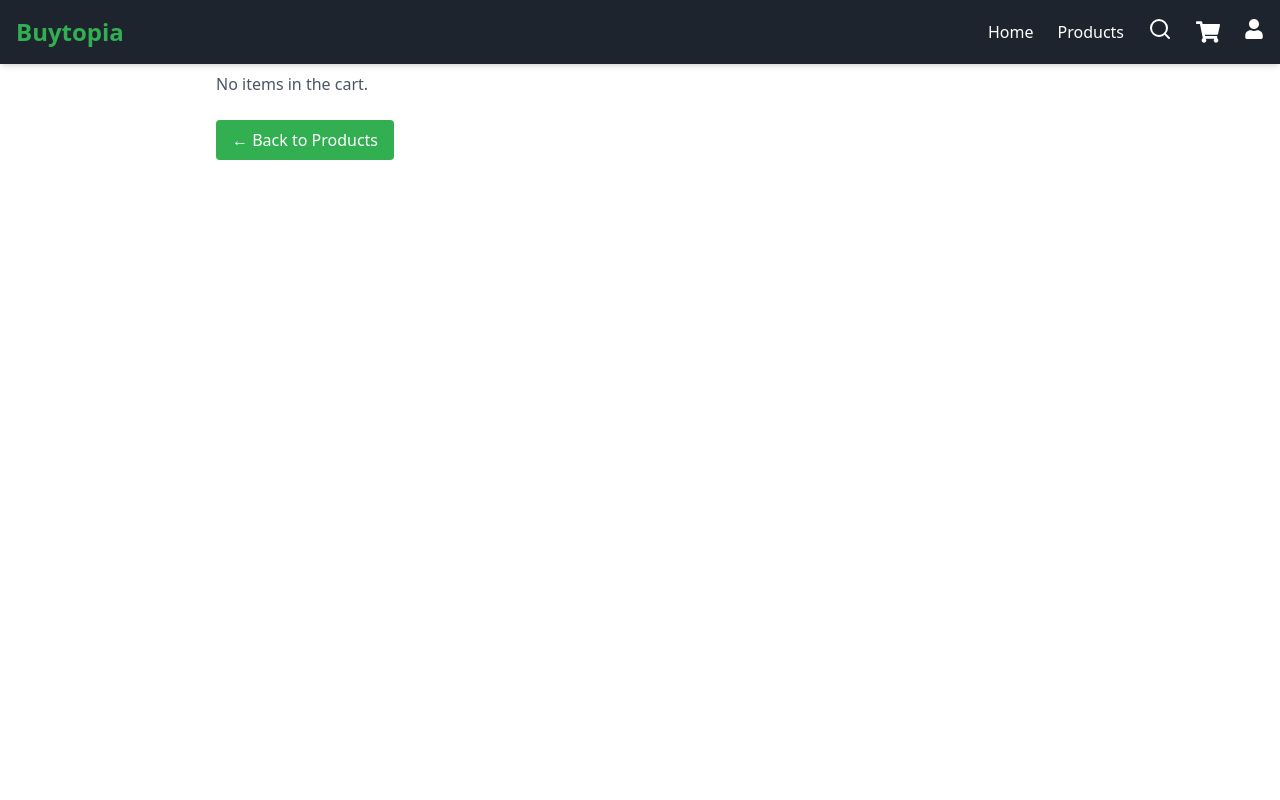
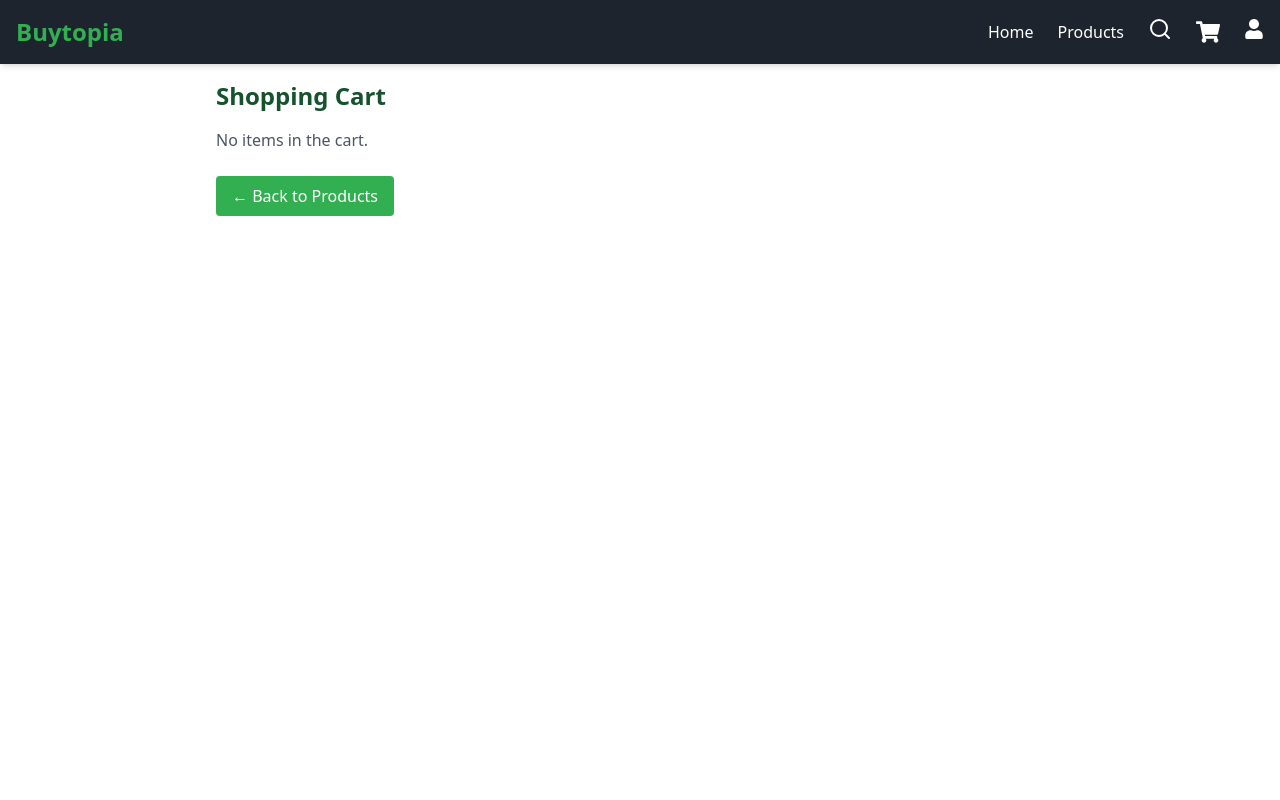
Before and after one commit to mroxygen2024/Buytopia, a React (Vite) app: page /cart in a window 1280 px wide. Shown: the top 800 px of the page. Built offline with nearby package versions, Linux system fonts and the light colour scheme.

Commit message:
padding adjustment

```diff
--- a/src/pages/CartPage.jsx
+++ b/src/pages/CartPage.jsx
@@ -6,7 +6,7 @@ const CartPage = () => {
   const { cart, removeFromCart } = useCart();
 
   return (
-    <div className="p-6 max-w-4xl mx-auto">
+    <div className="p-6 max-w-4xl pt-20 mx-auto">
       <h1 className="text-2xl font-bold mb-4 text-[#14532d]">Shopping Cart</h1>
 
       {cart.length === 0 ? (
--- a/src/pages/ProductDetails.jsx
+++ b/src/pages/ProductDetails.jsx
@@ -50,7 +50,7 @@ const ProductDetails = () => {
   if (!product) return <div className="p-6 text-green-800">Loading product...</div>;
 
   return (
-    <div className="p-6 max-w-4xl mx-auto bg-green-50 min-h-screen">
+    <div className="p-6 max-w-4xl mx-auto pt-20 bg-green-50 min-h-screen">
       <button
         onClick={() => navigate("/products")}
         className="mb-4 text-green-700 hover:underline flex items-center"
```
